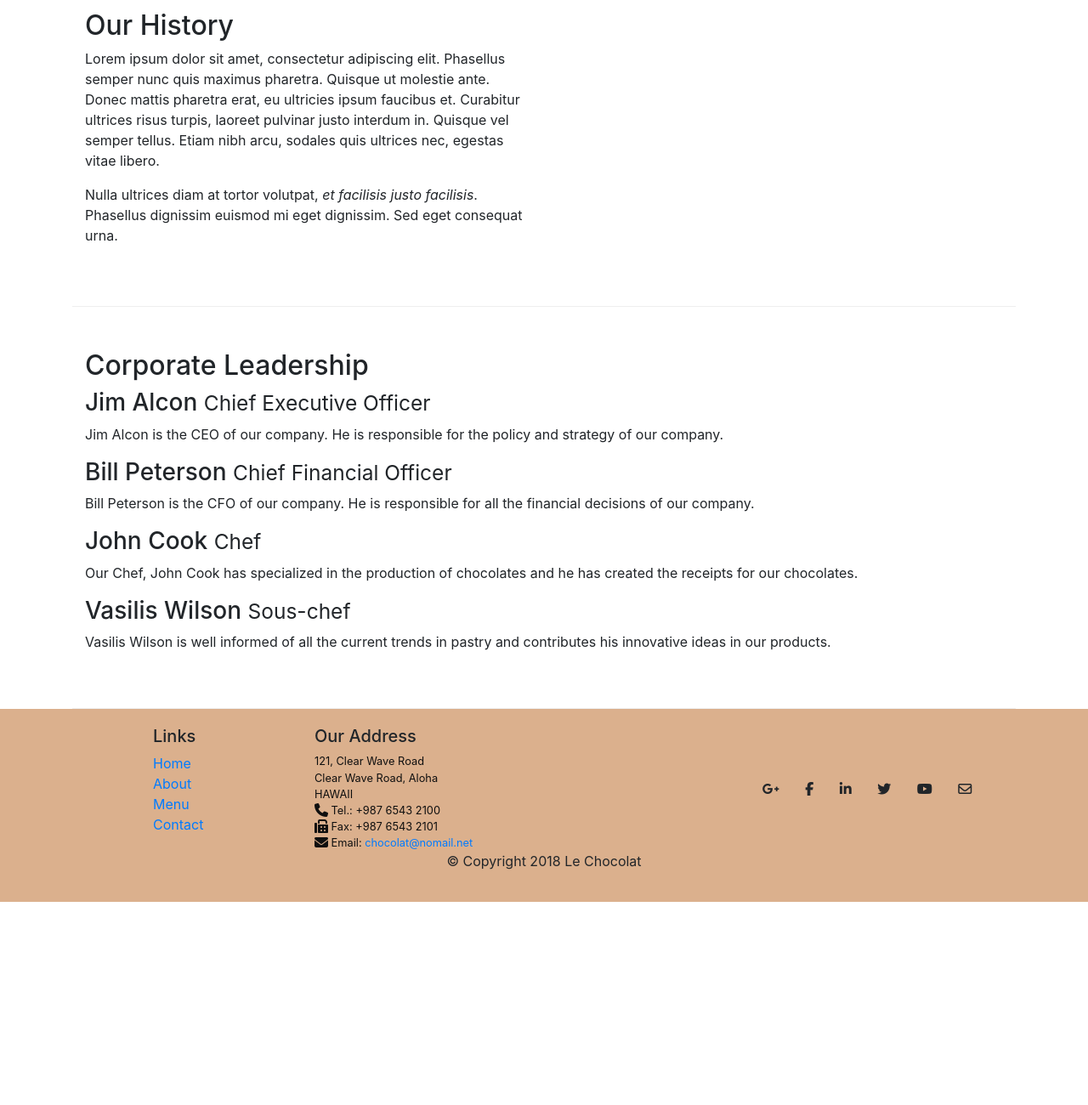
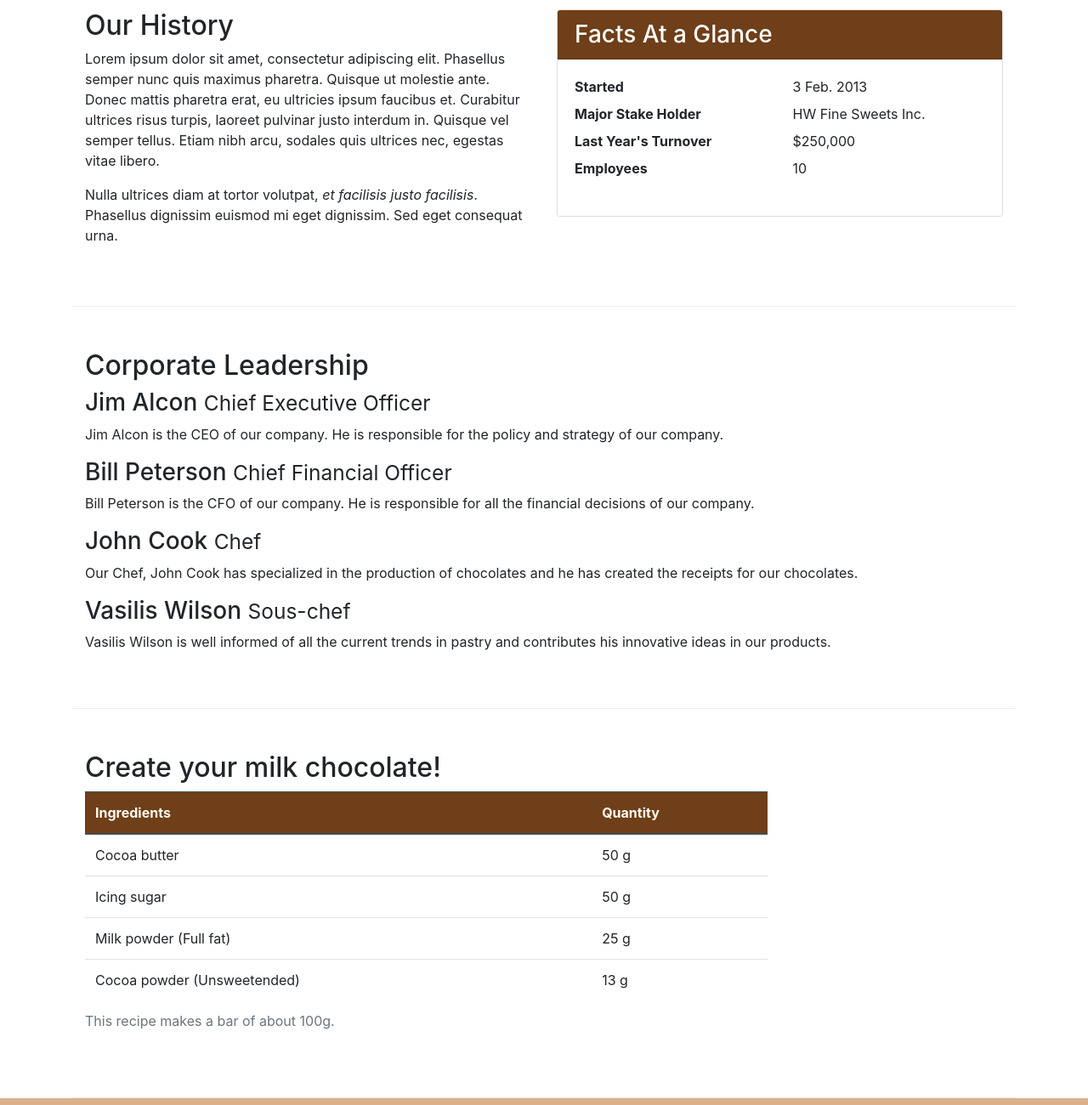
Before and after one commit to konathan/leChocolat, a plain HTML site: page aboutus.html in a window 1280 px wide. Shown: the part 480-1780 px from the top of the page at 85% size. Before the commit the page ends 1541 px from the top, so only its background shows below. Drawn offline with nearby package versions, Linux system fonts and the light colour scheme.

Commit message:
Tables and Cards

```diff
--- a/aboutus.html
+++ b/aboutus.html
@@ -73,7 +73,22 @@
                 <p>Nulla ultrices diam at tortor volutpat, <em>et facilisis justo facilisis</em>. Phasellus dignissim
                     euismod mi eget dignissim. Sed eget consequat urna. </p>
             </div>
-            <div>
+            <div class="col col-sm">
+                <div class="card">
+                    <h3 class="card-header bg-secondary text-white">Facts At a Glance</h3>
+                    <div class="card-body">
+                        <dl class="row">
+                            <dt class="col-6">Started</dt>
+                            <dd class="col-6">3 Feb. 2013</dd>
+                            <dt class="col-6">Major Stake Holder</dt>
+                            <dd class="col-6">HW Fine Sweets Inc.</dd>
+                            <dt class="col-6">Last Year's Turnover</dt>
+                            <dd class="col-6">$250,000</dd>
+                            <dt class="col-6">Employees</dt>
+                            <dd class="col-6">10</dd>
+                        </dl>
+                    </div>
+                </div>
             </div>
         </div>
 
@@ -94,6 +109,46 @@
                 <p class="d-none d-sm-block">Vasilis Wilson is well informed of all the current trends in pastry and
                     contributes his innovative ideas in our products. </p>
             </div>
+        </div>
+
+        <div class="row row-content">
+            <div class="col-12 col-sm-9">
+                <h2>Create your milk chocolate!</h2>
+                <div class="table-responsive">
+                    <table class="table table-hover">
+                    <caption>This recipe makes a bar of about 100g.</caption>
+                    <thead class="thead-dark">
+                        <tr>
+                            <th>Ingredients</th>
+                            <th>Quantity</th>
+                        </tr>
+                    </thead>
+                    <tbody>
+                        <tr >
+                            <td>Cocoa butter</td>
+                            <td>50 g</td>
+                        </tr>
+                        <tr>
+                            <td>Icing sugar</td>
+                            <td>50 g</td>
+                        </tr>
+                        <tr>
+                            <td>Milk powder (Full fat)</td>
+                            <td>25 g</td>
+                        </tr>
+                        <tr>
+                            <td>Cocoa powder (Unsweetended)</td>
+                            <td>13 g</td>
+                        </tr>
+                    </tbody>
+                    </table>
+                </div>
+            </div>
+
+            <div class="col-12 col-sm-3">
+
+            </div>
+
         </div>
 
     </div>
--- a/css/styles.css
+++ b/css/styles.css
@@ -31,3 +31,13 @@ address{
     padding:50px 0px 0px 0px;
     z-index:0;
     }
+.table .thead-dark th {
+    color: floralwhite;
+    background-color: #6E3F19;
+}
+tr:hover {
+    background-color: #dbb08db0 !important;
+}
+.bg-secondary {
+    background-color: #6E3F19 !important;
+}
```
